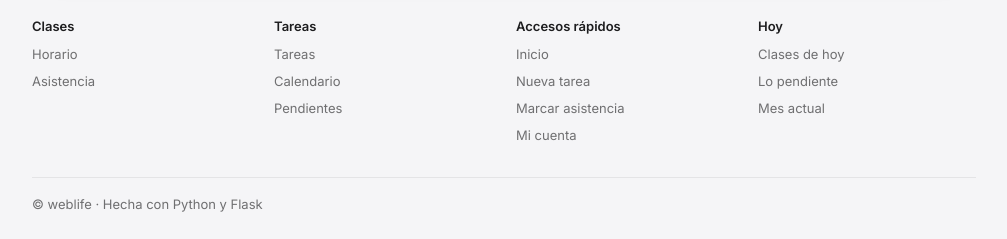
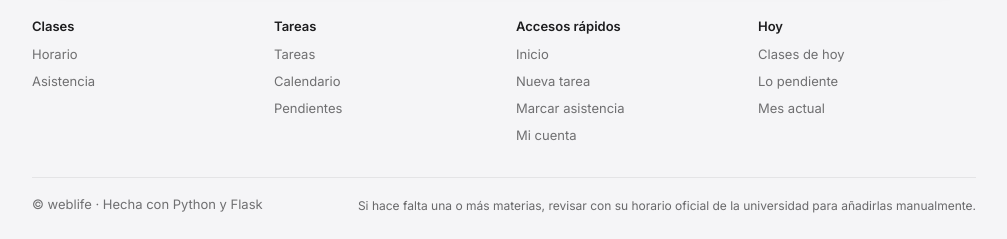
Before and after one commit to Sebasmonsalve00/weblife, a Flask app: page /universidad/calendario in a window 1280 px wide. Shown: the part 1264-1503 px from the top of the page, without its empty margins (256-1263 px from the left). Run offline with Flask 3, Linux system fonts and the light colour scheme; the visitor is signed in with stand-in values (Sample User, id 1); data comes from the database, SQL or seed files in the repository; data that the repository does not hold is empty.

Commit message:
Nota sobre materias faltantes en el panel de exámenes y en el footer
Co-Authored-By: Claude Opus 5.5 (1M context) <noreply@anthropic.com>
Claude-Session: https://claude.ai/code/session_013M8H1q2S8EHWhdyF45DAKG

```diff
--- a/contenido.py
+++ b/contenido.py
@@ -121,6 +121,9 @@ FOOTER = [
                                   ("Mes actual", "calendario_vista")]},
 ]
 COPYRIGHT = "weblife · Hecha con Python y Flask"
+# Nota pequeña que sale bajo "Fechas de examen" y en el footer
+NOTA_EXAMENES = ("Si hace falta una o más materias, revisar con su horario oficial "
+                 "de la universidad para añadirlas manualmente.")
 
 
 def todo():
@@ -138,4 +141,5 @@ def todo():
         "mensajes": MENSAJES,
         "footer": FOOTER,
         "copyright": COPYRIGHT,
+        "nota_examenes": NOTA_EXAMENES,
     }
--- a/static/estilo.css
+++ b/static/estilo.css
@@ -507,6 +507,7 @@ details summary { cursor: pointer; font-weight: 500; font-size: 14px; padding: 4
 .item.evento { border: 1px solid var(--borde-boton); }
 .item.examen { background: var(--color-texto); color: var(--color-fondo); font-weight: 600; }
 .punto.examen { background: var(--color-texto); }
+.nota-mini { font-size: 12px; line-height: 1.4; color: var(--texto-secundario); margin: 4px 0 0; }
 .examenes-actual { font-size: 13px; margin: 0 0 6px; color: var(--texto-secundario); }
 .item.hecha { text-decoration: line-through; opacity: 0.6; }
 .item .boton-icono { width: 18px; height: 18px; font-size: 0.625rem; flex-shrink: 0; }
--- a/templates/base.html
+++ b/templates/base.html
@@ -111,6 +111,7 @@
       </div>
       <div class="footer-final">
         <span>© {{ texto.copyright }}</span>
+        <span class="nota-mini">{{ texto.nota_examenes }}</span>
       </div>
     </div>
   </footer>
--- a/templates/calendario.html
+++ b/templates/calendario.html
@@ -45,6 +45,7 @@
         <select id="ex-convocatoria" name="convocatoria" required></select>
         <button class="boton boton-primario boton-chico" name="accion" value="ver">Ver exámenes</button>
         {% if eleccion %}<button class="boton boton-secundario boton-chico" name="accion" value="quitar" formnovalidate>Quitar</button>{% endif %}
+        <p class="nota-mini">{{ texto.nota_examenes }}</p>
       </form>
     </details>
   </div>
```
